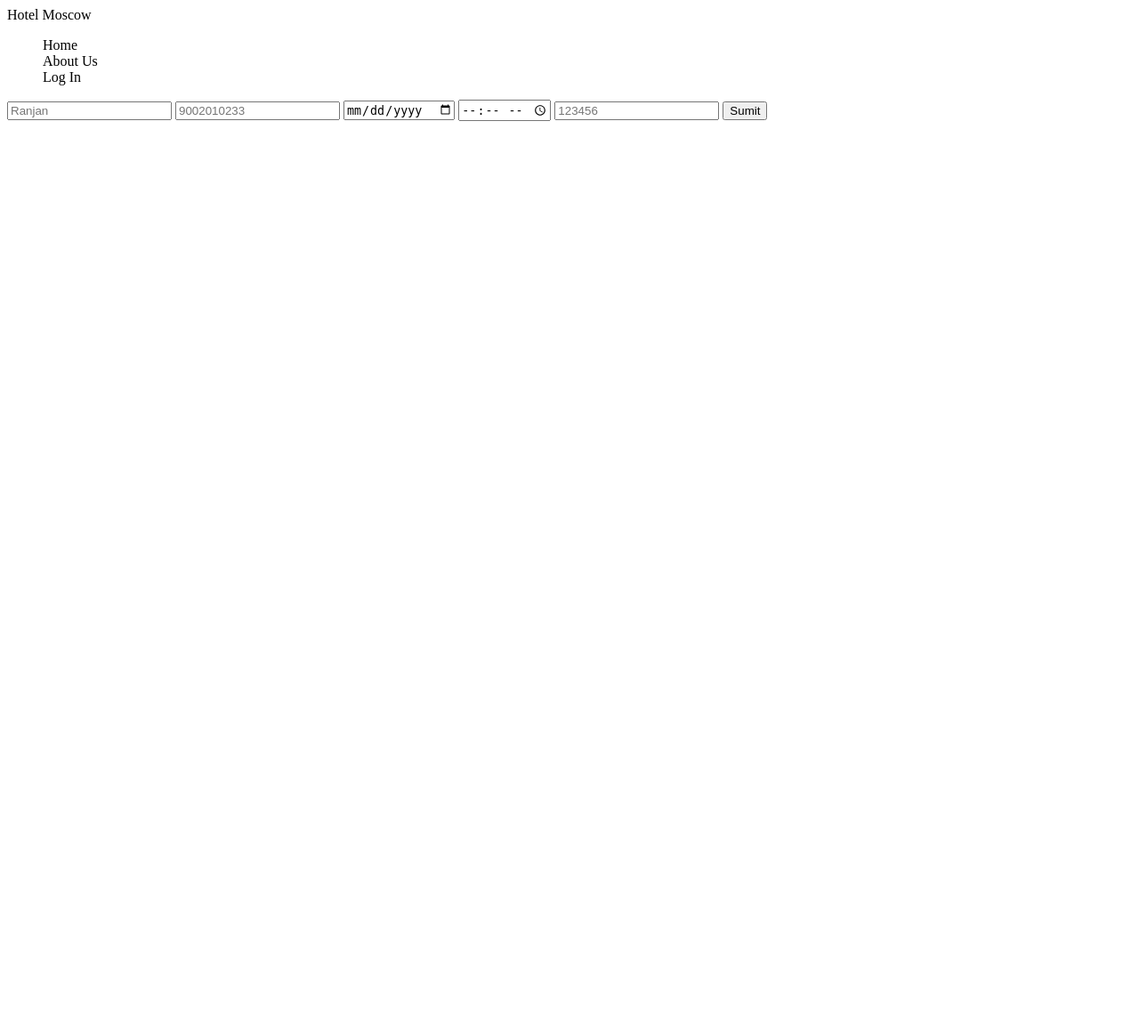
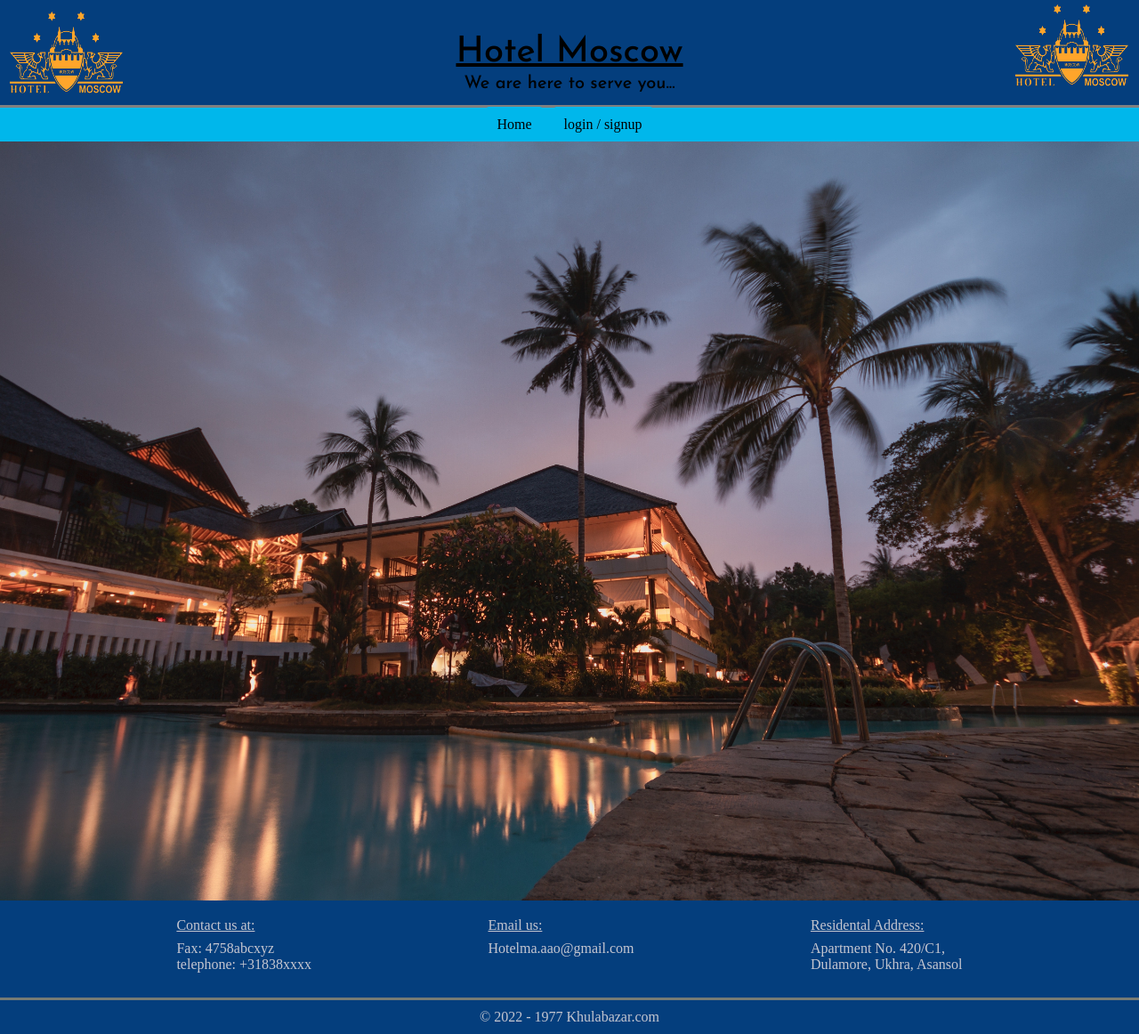
Before and after one commit to swapnendu31/Machine-Learning, a PHP site: page /home.html in a window 1280 px wide. Shown: the whole page at 89% size. Before the commit the page ends 136 px from the top, so only its background shows below. Run offline with PHP 8.4, Linux system fonts and the light colour scheme.

Commit message:
prokect-k added navitation bar and footer

```diff
--- a/Project-k/home.html
+++ b/Project-k/home.html
@@ -8,20 +8,42 @@
     <link rel="stylesheet" href="style.css">
 </head>
 <body class="body">
-    <div class="tab"><div id="tab1">Hotel Moscow</div>
-        <div id="tab2"><ul>
-            <div>Home</div>
-            <div>About Us</div>
-            <div>Log In</div>
-        </ul></div>
+    <header>
+        <div id="logo1"><img src="logo1.png" alt="Logo" width="150px" height="100px"></div>
+        <div id="name">Hotel Moscow</div>
+        <div id="name2">We are here to serve you...</div>
+        <div id="logo2"><img src="logo1.png" alt="logo" width="150px" height="100px"></div>
+    </header>
+    <nav>
+        <div>
+        <a href="">Home</a>
+        <a href="">login / signup</a>
+        </div>
+    </nav>
+    <div class="container" >
+        <img src="about.jpg" alt="bg" style="width:100%;">
+         <div class="content">
+            <form action="">
+
+            </form>
+         </div>
+        </div>
+    <footer>
+           <div id="conid">
+            <div id="L1">
+            <div class="under"> Contact us at:</div>
+                Fax: 4758abcxyz <br> telephone: +31838xxxx <br>
+            </div>
+        <div id="R1">
+            <div class=" under">Email us:</div>
+            Hotelma.aao@gmail.com
+            </div>
+        <div id="M1">
+            <div class="under"> Residental Address: </div>
+              Apartment No. 420/C1,<br> Dulamore, Ukhra, Asansol <br>
+            </div>
     </div>
-    <form action="home.php" method="post" id="form1" >
-        <input type="text" name="Name" placeholder="Ranjan">
-        <input type="text" name="Contact No" placeholder="9002010233">
-        <input type="date" name="Date" placeholder="">
-        <input type="time" name="Arrival Time" placeholder="">
-        <input type="password" name="Passcode(for cancelation purpose)" placeholder="123456">
-        <button>Sumit</button>
-    </form>
+            <p id="copy">© 2022 - 1977 Khulabazar.com</p>
+     </footer>
 </body>
 </html>
--- a/Project-k/style.css
+++ b/Project-k/style.css
@@ -1,23 +1,92 @@
-.header{
-    background-color: rgb(255, 255, 255);
+@import url('https://fonts.googleapis.com/css2?family=Dosis:wght@700&family=Josefin+Sans:wght@500&display=swap');
+
+*{
+    padding: 0%;
+    border: ;
+    margin: 0%;
+}
+header{
+    display:block;
+    padding-top: 8px;
+    padding-bottom: 8px;
+    background-color:#043e7d;
+    font-family: 'Josefin Sans', sans-serif;
+}
+#logo1{
+    left: 0px;
+    position: absolute;
+}
+#logo2{
+    right: 0;
+    top: 0;
+    position: absolute;
+}
+#name{
     text-align: center;
-    display: block;
-    border-color: #808080;
-    border: 40px;
-    background-color: #808080;
-    margin: 30px;
-    opacity: 50%;
-    padding: 5px;
-    line-height: 35%;
+    text-decoration:underline;
+    font-size: 40px;
+    padding-top: 31px;
+    padding-bottom: 5px;
 }
-.body{
-     background-position: 50% 30%;
+#name2{
+    text-align: center;
+    font-size: 20px;
+    padding-bottom: 6px;
+}
+nav{
+    border-top:3px solid grey;
+    background-color:#00B7EB;
+    padding-bottom: 10px;
+    padding-top: 10px;
+}
+nav a{
+    text-decoration: none;
+    color: black;
+    padding: 8px;
+    border-width: 2px;
+    margin-left: 5px;
+    margin-right: 5px;
+    border:solid #00B7EB;
+    border-radius: 2px;
+}
+nav div{
+    text-align: center;
+    text-decoration: none;
+    color: black;
+}
+#copy{
+    text-align: center;
+    padding-top: 10px;
+    padding-bottom: 10px;
+    border-top: 3px solid #777b74;
+    color: #c5c6d0;
+}
+footer{
+    background-color: #043e7d;
+}
+#conid{
+    display: flex;
+    justify-content: space-evenly;
+    padding-top: 15px;
+    color: #c5c6d0;
+    padding-bottom: 28px;
+}
+.under{
+    padding-bottom: 8px;
+    text-decoration: underline;
+}
+.container {
+    background-color: #043e7d;
+    position: relative;
+    text-align: center;
+    color: white;
+  }
+.content {
+    position: absolute;
+    bottom: 0; /*
+    background: rgb(255, 255, 255);
+    background: rgba(255, 255, 255, 0.3);
+    color: #000000;
+    width: 100%;   */
 
-}
-.tab{
-display: inline;
-}
-#tab2{
-    display: flex;
-    flex-direction: column;
-}
+  }
```
Also changed, not shown: Project-k/about.jpg (added), Project-k/logo1.png (added), 2 other files.
